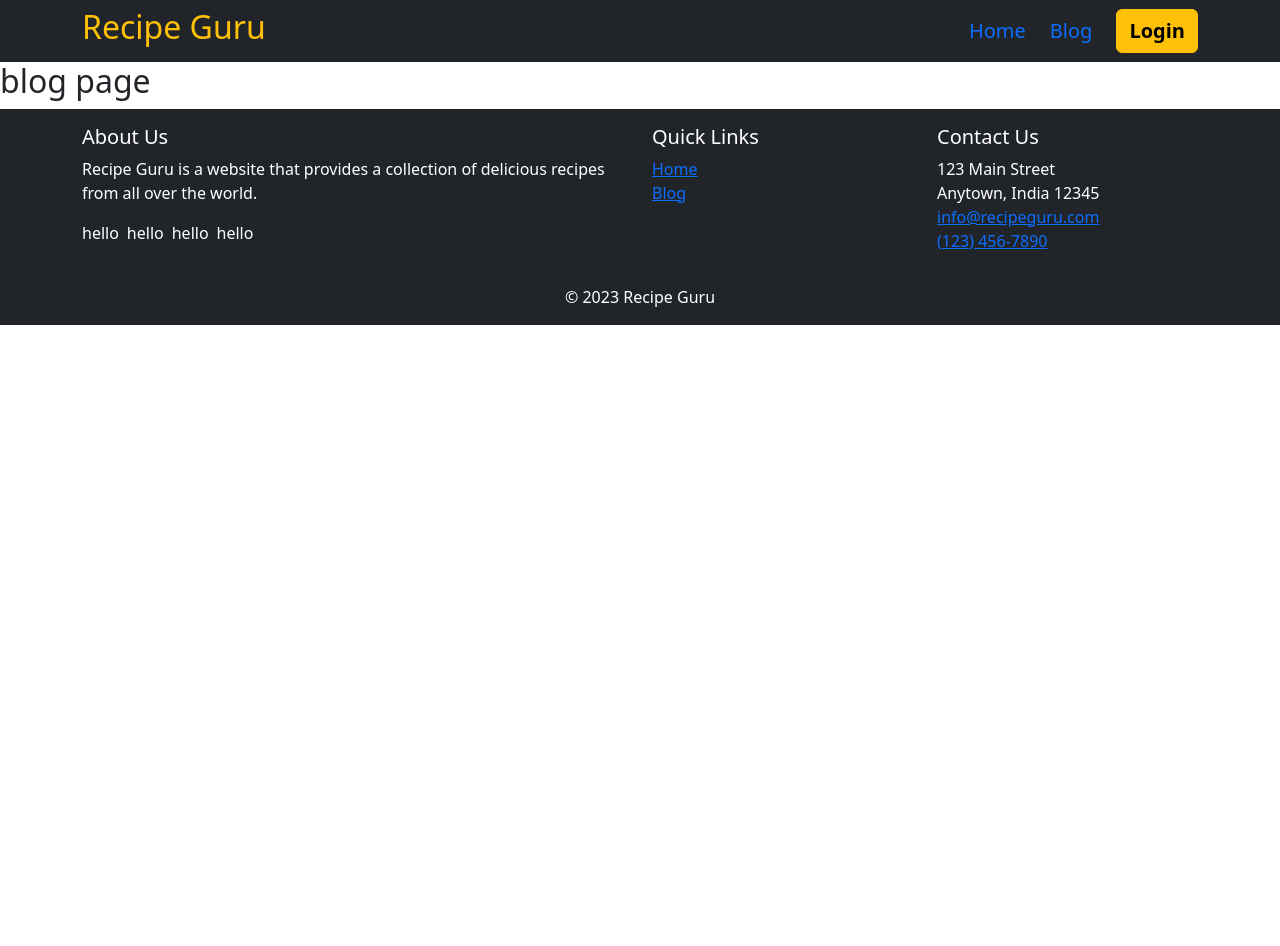
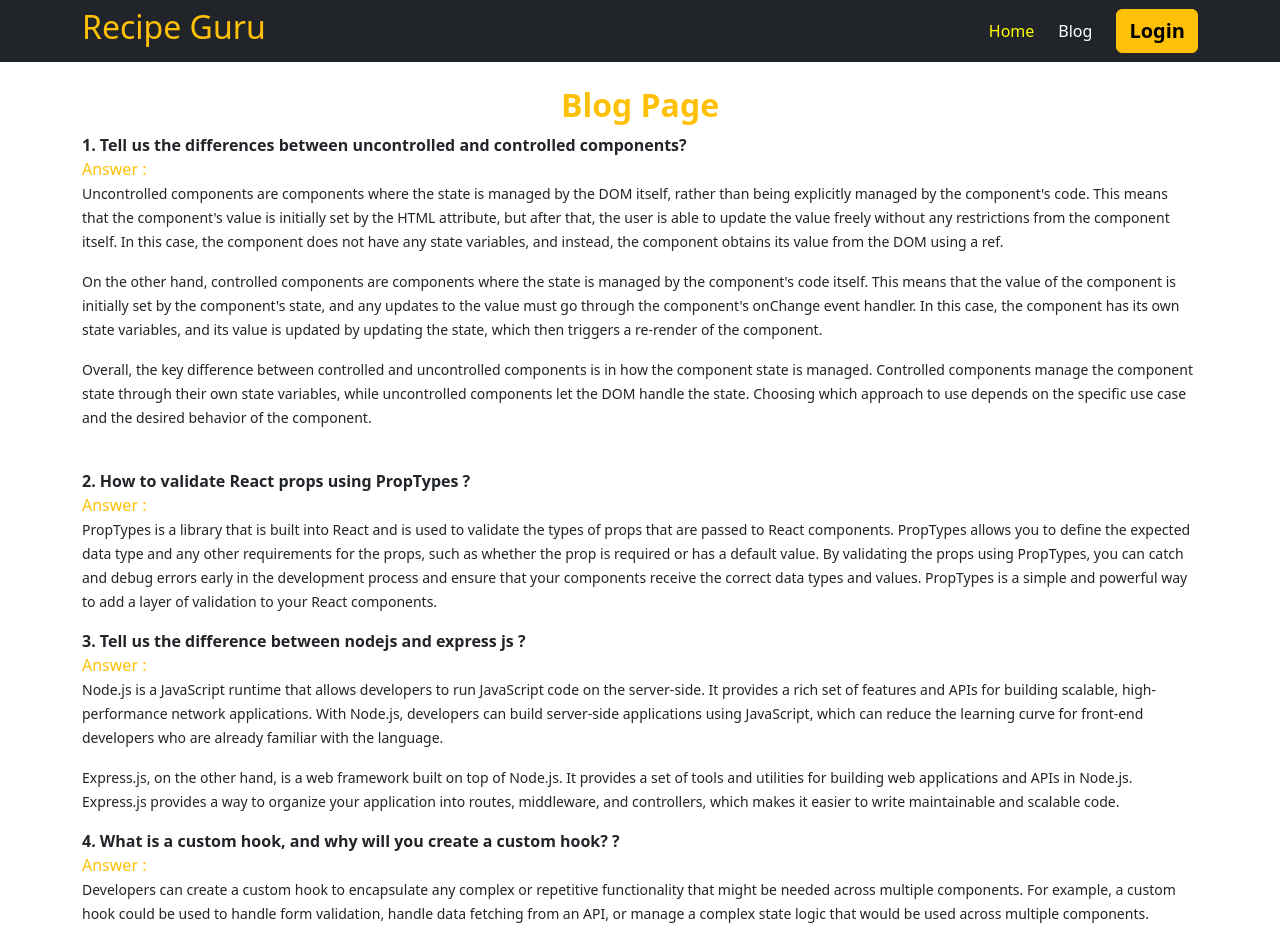
Before and after one commit to Chandan-Chandra-shil/recipe-guru-client, a React (Vite) app: page /blog in a window 1280 px wide. Shown: the top 946 px of the page. Before the commit the page ends 800 px from the top, so only its background shows below. Built offline with nearby package versions, Linux system fonts and the light colour scheme.

Commit message:
add blog page and basic design

```diff
--- a/package.json
+++ b/package.json
@@ -18,6 +18,7 @@
     "react-bootstrap": "^2.7.4",
     "react-dom": "^18.2.0",
     "react-router-dom": "^6.11.0",
+    "react-toastify": "^9.1.2",
     "sort-by": "^1.2.0"
   },
   "devDependencies": {
--- a/src/components/Blog/Blog.jsx
+++ b/src/components/Blog/Blog.jsx
@@ -1,10 +1,127 @@
 import React from 'react';
+import { Container } from 'react-bootstrap';
 
 const Blog = () => {
   return (
-    <div>
-      <h2>blog page</h2>
+    <div className="mt-4 mb-5">
+      <h2 className="text-center fw-bold text-warning  ">Blog Page</h2>
+      <Container>
+        <p className="fw-semibold m-0 p-0">
+          1. Tell us the differences between uncontrolled and controlled
+          components?
+        </p>
+        <p>
+          <span className="text-warning"> Answer : </span>
 
+          <span>
+            <p>
+              <small>
+                Uncontrolled components are components where the state is
+                managed by the DOM itself, rather than being explicitly managed
+                by the component's code. This means that the component's value
+                is initially set by the HTML attribute, but after that, the user
+                is able to update the value freely without any restrictions from
+                the component itself. In this case, the component does not have
+                any state variables, and instead, the component obtains its
+                value from the DOM using a ref.
+              </small>
+            </p>
+            <p>
+              <small>
+                On the other hand, controlled components are components where
+                the state is managed by the component's code itself. This means
+                that the value of the component is initially set by the
+                component's state, and any updates to the value must go through
+                the component's onChange event handler. In this case, the
+                component has its own state variables, and its value is updated
+                by updating the state, which then triggers a re-render of the
+                component.
+              </small>
+            </p>
+            <p>
+              <small>
+                Overall, the key difference between controlled and uncontrolled
+                components is in how the component state is managed. Controlled
+                components manage the component state through their own state
+                variables, while uncontrolled components let the DOM handle the
+                state. Choosing which approach to use depends on the specific
+                use case and the desired behavior of the component.
+              </small>
+            </p>
+          </span>
+        </p>
+        <br />
+        <p className="fw-semibold  m-0 p-0">
+          2. How to validate React props using PropTypes ?
+        </p>
+        <p>
+          <span className="text-warning"> Answer : </span>
+          <br />
+          <p>
+            <small>
+              PropTypes is a library that is built into React and is used to
+              validate the types of props that are passed to React components.
+              PropTypes allows you to define the expected data type and any
+              other requirements for the props, such as whether the prop is
+              required or has a default value. By validating the props using
+              PropTypes, you can catch and debug errors early in the development
+              process and ensure that your components receive the correct data
+              types and values. PropTypes is a simple and powerful way to add a
+              layer of validation to your React components.
+            </small>
+          </p>
+        </p>
+        <p className="fw-semibold  m-0 p-0">
+          3. Tell us the difference between nodejs and express js ?
+        </p>
+        <p>
+          <span className="text-warning"> Answer : </span> <br />
+          <p>
+            <small>
+              Node.js is a JavaScript runtime that allows developers to run
+              JavaScript code on the server-side. It provides a rich set of
+              features and APIs for building scalable, high-performance network
+              applications. With Node.js, developers can build server-side
+              applications using JavaScript, which can reduce the learning curve
+              for front-end developers who are already familiar with the
+              language.
+            </small>
+          </p>
+          <p>
+            <small>
+              Express.js, on the other hand, is a web framework built on top of
+              Node.js. It provides a set of tools and utilities for building web
+              applications and APIs in Node.js. Express.js provides a way to
+              organize your application into routes, middleware, and
+              controllers, which makes it easier to write maintainable and
+              scalable code.
+            </small>
+          </p>
+        </p>
+        <p className="fw-semibold  m-0 p-0">
+          4. What is a custom hook, and why will you create a custom hook? ?
+        </p>
+        <p>
+          <span className="text-warning"> Answer : </span> <br />
+          <small>
+            Developers can create a custom hook to encapsulate any complex or
+            repetitive functionality that might be needed across multiple
+            components. For example, a custom hook could be used to handle form
+            validation, handle data fetching from an API, or manage a complex
+            state logic that would be used across multiple components.
+          </small>
+        </p>
+        <p>
+          <small>
+            Creating a custom hook offers several benefits over duplicating code
+            across multiple components. Custom hooks can help to improve code
+            organization, readability, and reusability. They can also help to
+            reduce the amount of boilerplate code that is needed in each
+            component and make it easier to maintain and refactor code in the
+            future.
+          </small>
+        </p>
+      </Container>
     </div>
   );
 };
--- a/src/components/ChefRecipes/ChefRecipes.jsx
+++ b/src/components/ChefRecipes/ChefRecipes.jsx
@@ -1,10 +1,13 @@
 import React, { useState } from 'react';
 import { Card, Container } from 'react-bootstrap';
 import { useLoaderData } from 'react-router-dom';
+import { ToastContainer, toast } from "react-toastify";
 
 const ChefRecipes = () => {
+  const notify = () => toast("Wow so easy !");
 
- /* const [details,setDetails] = useState('') */
+
+
   const data = useLoaderData()
   const {
     chef_name,
@@ -13,6 +16,7 @@ const ChefRecipes = () => {
     ingredients,
     cookingMethod,
     rating,
+    short,
     likes,
     number_of_recipes,
     years_of_experience,
@@ -29,7 +33,7 @@ const ChefRecipes = () => {
           src={chef_picture_url}
           alt=""
         />
-        <p className="text-warning fw-bold fs-4">{chef_name}</p>
+        <p className="text-warning fw-bold fs-4 border-bottom">{short}</p>
       </div>
       <Container>
         <div className="mb-5">
@@ -62,7 +66,8 @@ const ChefRecipes = () => {
             <div className="card">
               <div className="card-body">
                 <p>
-                  <small className="fw-semibold"> Recipe Name : </small><br/>
+                  <small className="fw-semibold"> Recipe Name : </small>
+                  <br />
                   <span className="fw-bold --bs-warning fs-5">
                     {recipes[0].recipeName}
                   </span>
@@ -127,7 +132,13 @@ const ChefRecipes = () => {
                 <p>Rating : {recipes[0].rating}</p>
               </div>
               <div className="mx-auto">
-                <button className="btn btn-warning px-5 mb-2">Favorite</button>
+                <button onClick={notify} className="btn btn-warning px-5 mb-2">
+                  Favorite
+                </button>
+
+                <ToastContainer
+
+                />
               </div>
             </div>
           </div>
--- a/src/components/Header/Header.jsx
+++ b/src/components/Header/Header.jsx
@@ -4,18 +4,29 @@ import { Link, NavLink } from 'react-router-dom';
 
 const Header = () => {
   return (
-    <div >
-
+    <div>
       <Navbar collapseOnSelect expand="lg" bg="dark" variant="dark">
         <Container>
           <h1 className="text-warning fs-2">Recipe Guru</h1>
           <Navbar.Toggle aria-controls="responsive-navbar-nav" />
           <Navbar.Collapse id="responsive-navbar-nav">
             <Nav className="ms-auto gap-4 ">
-              <NavLink className="text-decoration-none fs-5" to="/">
+              <NavLink
+                style={{ textDecoration: "none", color: "yellow" }}
+                className={({ isActive, isPending }) =>
+                  isActive ? "text-white" : ""
+                }
+                to="/"
+              >
                 Home
               </NavLink>
-              <NavLink className="text-decoration-none fs-5" to="/blog">
+              <NavLink
+                style={{ textDecoration: "none", color: "yellow" }}
+                className={({ isActive, isPending }) =>
+                  isActive ? "text-white text-decoration-none" : ""
+                }
+                to="/blog"
+              >
                 Blog
               </NavLink>
             </Nav>
--- a/src/main.jsx
+++ b/src/main.jsx
@@ -12,6 +12,7 @@ import Register from './components/Register/Register.jsx';
 import Blog from './components/Blog/Blog.jsx';
 import AuthProvider from './provider/AuthProvider.jsx';
 import ChefRecipes from './components/ChefRecipes/ChefRecipes.jsx';
+
 
 
 const router = createBrowserRouter([
--- a/src/provider/AuthProvider.jsx
+++ b/src/provider/AuthProvider.jsx
@@ -1,10 +1,11 @@
-import React, { Children, createContext } from 'react';
-import { createUserWithEmailAndPassword, getAuth, signInWithEmailAndPassword } from "firebase/auth";
+import React, { Children, createContext, useEffect, useState } from 'react';
+import { createUserWithEmailAndPassword, getAuth, onAuthStateChanged, signInWithEmailAndPassword } from "firebase/auth";
 import app from '../firebase/firebase.Config';
 
- export const AuthContext = createContext(null)
+export const AuthContext = createContext(null)
 const auth = getAuth(app)
-const AuthProvider = ({children}) => {
+const AuthProvider = ({ children }) => {
+  const [user,setUser] = useState(null)
 
   const createUser = (email, password) => {
    return createUserWithEmailAndPassword(auth,email,password)
@@ -13,7 +14,17 @@ const AuthProvider = ({children}) => {
    return signInWithEmailAndPassword(auth,email,password)
   }
 
+  /* useEffect(() => {
+   const unsubscribe = onAuthStateChanged(auth, currentUser => {
+      setUser(currentUser)
+   })
+    return () => {
+      return unsubscribe()
+    }
+  },[]) */
+
   const authInfo = {
+    user,
     createUser,
     logIn
   }
```
Also changed, not shown: src/components/Home/Services/Services.jsx (+70 -26 lines), src/routes/PrivateRoute.jsx (added, +13 -0 lines), src/assets/recipeOne.jpg (added), 1 other file (tests, documents, lock files or other folders).
